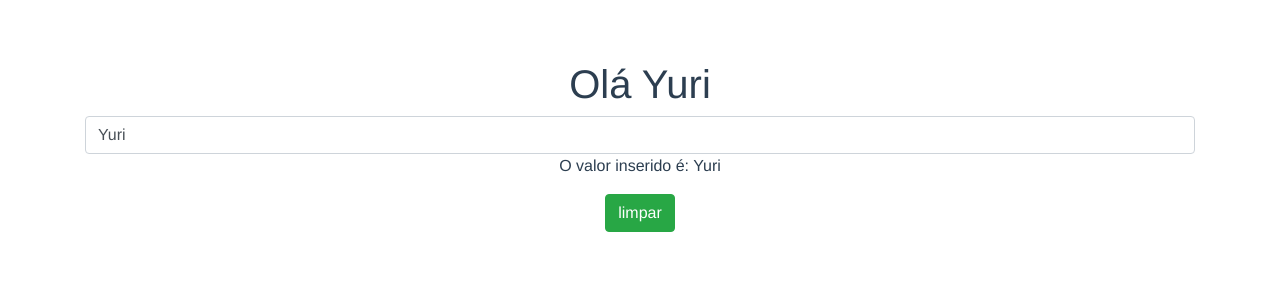
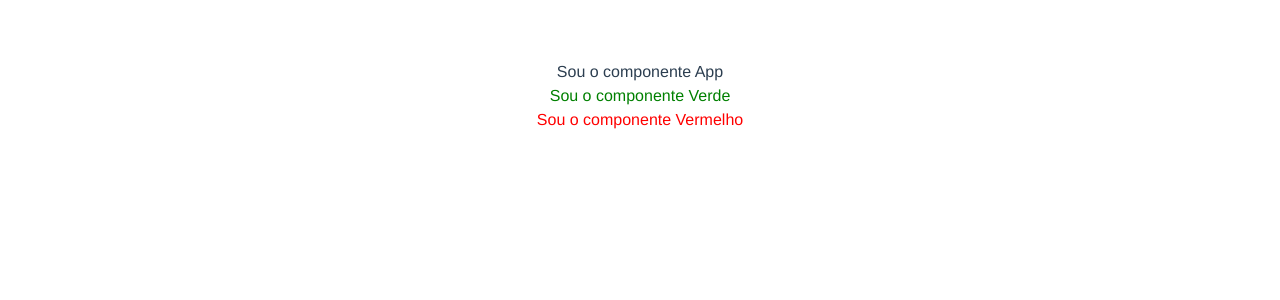
Before and after one commit to javascripto/vue-joao-ribeiro, a Vue app in the folder my-project/: page / in a window 1280 px wide. Shown: the top 300 px of the page. Built offline with nearby package versions, Linux system fonts and the light colour scheme.

Commit message:
scoped style

```diff
--- a/my-project/src/App.vue
+++ b/my-project/src/App.vue
@@ -2,8 +2,12 @@
   <div id="app">
     <!-- <img alt="Vue logo" src="./assets/logo.png"> -->
     <!-- <HelloWorld msg="Welcome to Your Vue.js App"/> -->
-    <Novo></Novo>
-    <Componente1 />
+    <!-- <Novo></Novo> -->
+    <!-- <Componente1 /> -->
+
+    <div>Sou o componente App</div>
+    <ComponenteVerde/>
+    <ComponenteVermelho/>
   </div>
 </template>
 
@@ -11,6 +15,8 @@
 import Novo from './components/Novo'
 import HelloWorld from './components/HelloWorld'
 import Componente1 from './components/Componente1'
+import ComponenteVerde from './components/ComponenteVerde';
+import ComponenteVermelho from './components/ComponenteVermelho';
 
 // Vue.components('component-1', Componente1);
 
@@ -21,6 +27,8 @@ export default {
     Novo,
     HelloWorld,
     Componente1,
+    ComponenteVerde,
+    ComponenteVermelho,
   }
 }
 </script>
--- /dev/null
+++ b/my-project/src/components/ComponenteVerde.vue
@@ -0,0 +1,11 @@
+<template>
+    <div>
+        Sou o componente Verde
+    </div>
+</template>
+
+<style scoped>
+    div {
+        color: green;
+    }
+</style>
--- /dev/null
+++ b/my-project/src/components/ComponenteVermelho.vue
@@ -0,0 +1,11 @@
+<template>
+    <div>
+        Sou o componente Vermelho
+    </div>
+</template>
+
+<style scoped>
+    div {
+        color: red;
+    }
+</style>
```
